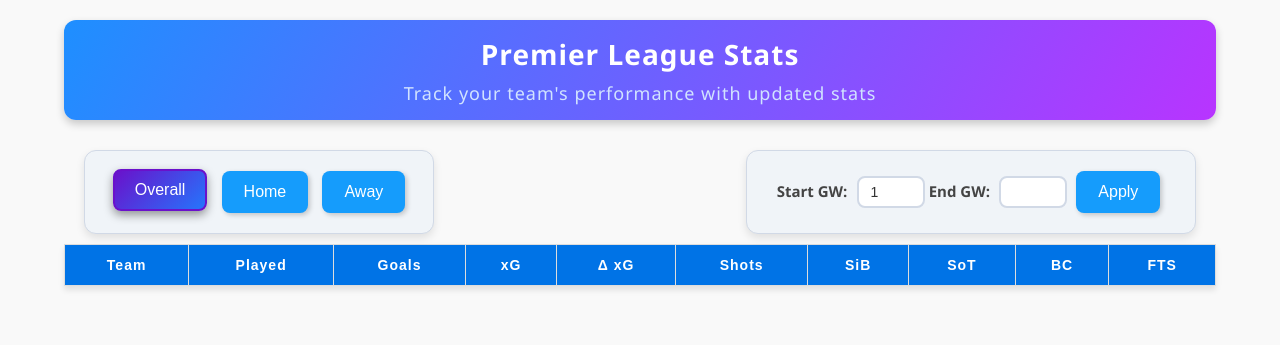
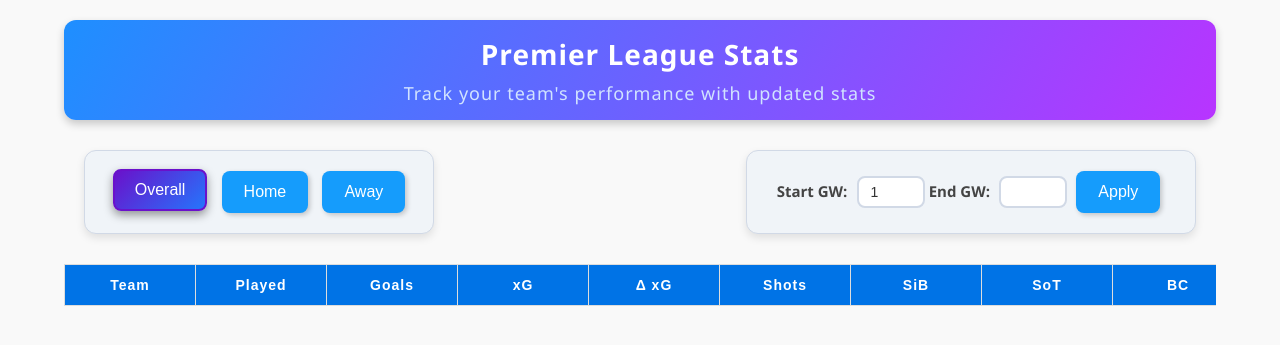
Before and after one commit to ghassenSW/FPL_Academy, a Flask app: template templates/teams_stats.html in a window 1280 px wide. Shown: the top 345 px of the page. Run offline with Flask 3, Linux system fonts and the light colour scheme; the template is opened without the code that fills it, so the values that code supplies are empty; parts of the project's set-up code (start-up, migrations or seed data) failed here and were passed over.

Commit message:
'commit'

```diff
--- a/static/teams_stats.css
+++ b/static/teams_stats.css
@@ -11,6 +11,13 @@ body {
     text-align: center;
 }
 a {
+    text-decoration: none;
+    color: inherit;
+}
+th a {
+    display: block;
+    width: 100%;
+    height: 100%;
     text-decoration: none;
     color: inherit;
 }
@@ -164,11 +171,17 @@ button#apply-gw:active {
 
 
 
-
+/* Wrapper to handle overflow */
+.table-wrapper {
+    overflow-x: auto;  /* Make the table horizontally scrollable */
+    max-width: 100%;    /* Ensure it doesn't exceed the page width */
+    margin: 20px auto;  /* Optional: Add spacing around the table */
+}
 
 /* Table Styling */
 .standings-table {
     width: 100%;
+    table-layout: fixed;  /* Ensure the table maintains a fixed layout */
     border-collapse: collapse;
     background-color: #fff;
     box-shadow: 0 4px 6px rgba(0, 0, 0, 0.1);
@@ -202,10 +215,19 @@ button#apply-gw:active {
 .standings-table tbody td {
     font-size: 13px;
 }
+
+/* Fix column width */
+.standings-table th, .standings-table td {
+    width: 100px; /* Set a fixed width for each column */
+    word-wrap: break-word;  /* Allow text to wrap within the fixed column width */
+}
+
+/* Tooltip effect on hover */
 th:hover {
     background-color: #d4eefd;
     color: #0056b3;
 }
+
 th:hover::after {
     content: attr(title);
     position: absolute;
@@ -223,6 +245,7 @@ th:hover::after {
     opacity: 0;
     transition: opacity 0.2s ease;
 }
+
 th:hover::after {
     opacity: 1;
 }
--- a/templates/teams_stats.html
+++ b/templates/teams_stats.html
@@ -29,7 +29,7 @@
                 <button id="apply-gw">Apply</button>
             </div>
         </div>
-
+        <div class="table-wrapper">
             <table class="standings-table">
                 <thead>
                     <tr>
@@ -68,6 +68,7 @@
                 <tbody id="data-table">
                 </tbody>
             </table>
+        </div>
     </div>
 
     <script>
```
Lines whose indentation alone changed are shown as unchanged.
